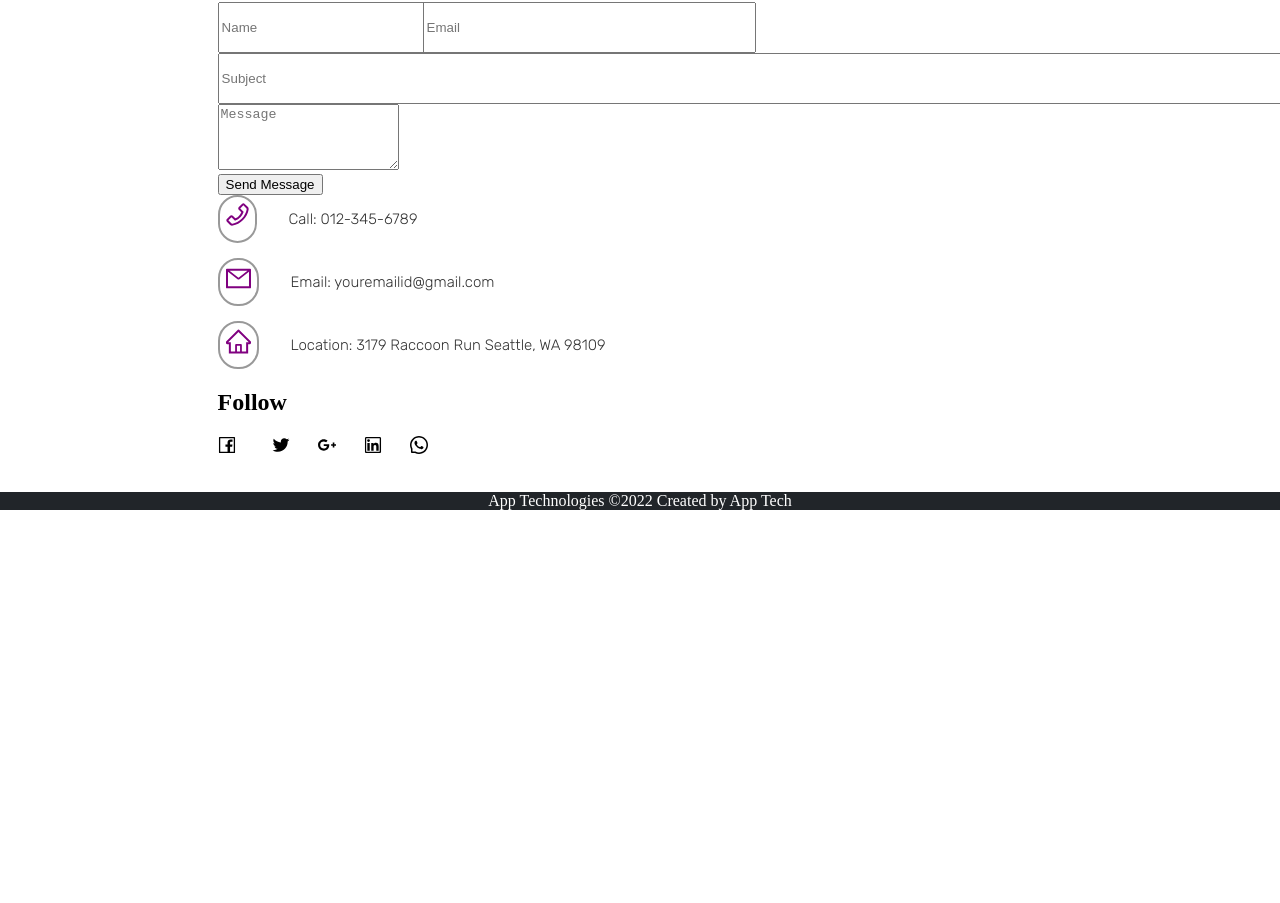
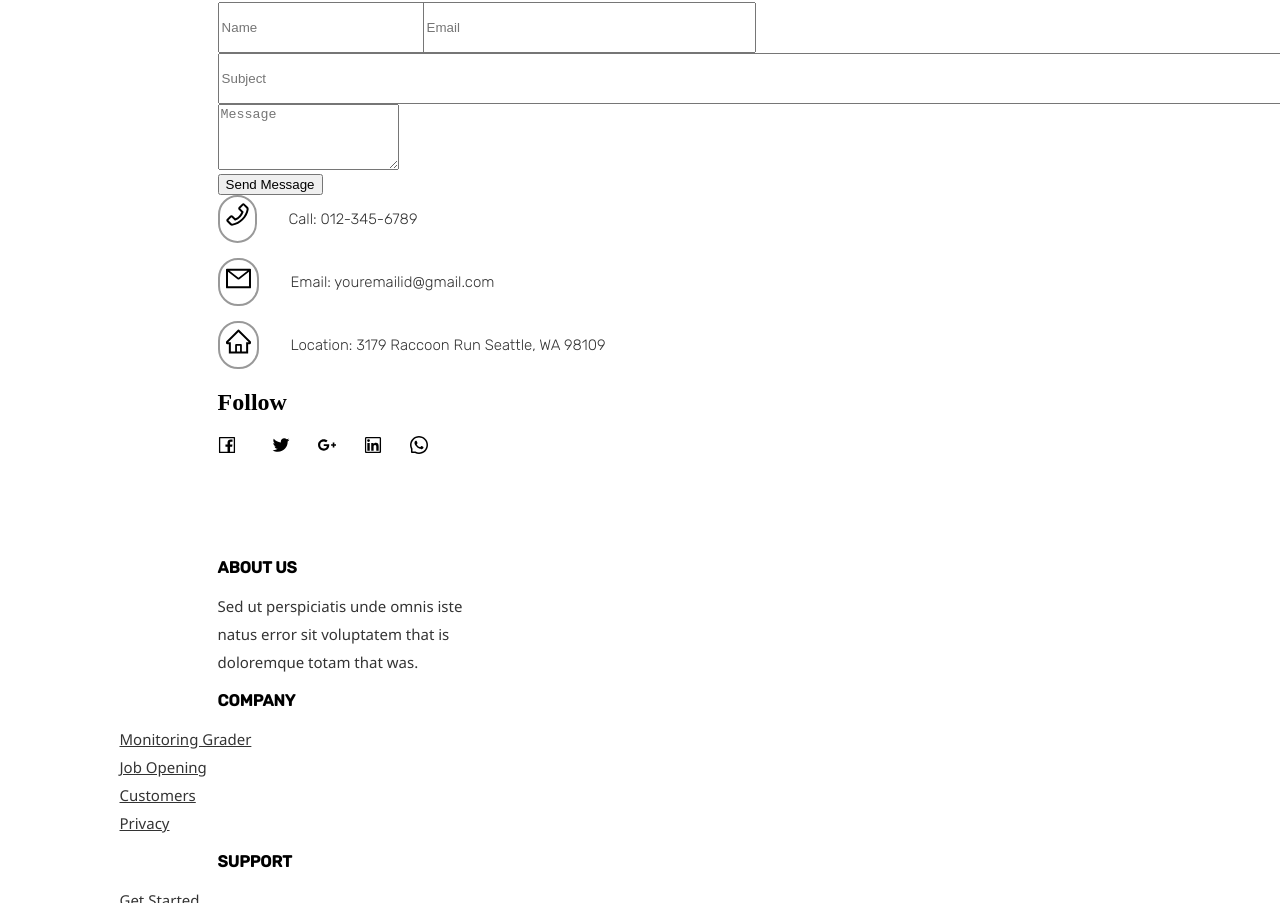
Before and after one commit to Sarin-Bhattarai/Landing-Page, a React (Create React App) app: page / in a window 1280 px wide. Shown: the part 11097-12000 px from the top of the page. Before the commit the page ends 11607 px from the top, so only its background shows below. Built offline with nearby package versions, Linux system fonts and the light colour scheme; the HTML template or start-up script is replaced by a standard one.

Commit message:
feat(design done)

```diff
--- a/src/pages/Contact.jsx
+++ b/src/pages/Contact.jsx
@@ -39,6 +39,7 @@ const Contact = () => {
                 ]}
               >
                 <Input
+                  className="input-contact"
                   placeholder="Name"
                   style={{
                     width: "130%",
@@ -58,6 +59,7 @@ const Contact = () => {
                 ]}
               >
                 <Input
+                  className="input-contact"
                   placeholder="Email"
                   style={{
                     width: "130%",
@@ -103,7 +105,7 @@ const Contact = () => {
                 border: "2px solid #999999",
                 borderRadius: 20,
                 padding: "5px 5px",
-                color: "purple",
+                color: "black",
               }}
             />
             <p className="p-p-p">Call: 012-345-6789</p>
@@ -115,7 +117,7 @@ const Contact = () => {
                 border: "2px solid #999999",
                 borderRadius: 20,
                 padding: "6px 6px",
-                color: "purple",
+                color: "black",
               }}
             />
 
@@ -128,7 +130,7 @@ const Contact = () => {
                 border: "2px solid #999999",
                 borderRadius: 20,
                 padding: "6px 6px",
-                color: "purple",
+                color: "black",
               }}
             />
 
@@ -180,6 +182,65 @@ const Contact = () => {
           </div>
         </Col>
       </Row>
+
+      <Row className="contact-row-second">
+        <Col className="res-col-2" span={6}>
+          <h2 className="footer-header-row">ABOUT US</h2>
+          <p className="f-h-r-desc">
+            Sed ut perspiciatis unde omnis iste
+            <br /> natus error sit voluptatem that is
+            <br /> doloremque totam that was.
+          </p>
+        </Col>
+        <Col className="res-col-2" span={6}>
+          <h2 className="footer-header-row">COMPANY</h2>
+          <ul className="ul-contact">
+            <li>
+              <a href="/#"> Monitoring Grader</a>
+            </li>
+            <li>
+              <a href="/#"> Job Opening</a>
+            </li>
+            <li>
+              <a href="/#"> Customers</a>
+            </li>
+            <li>
+              <a href="/#"> Privacy</a>
+            </li>
+          </ul>
+        </Col>
+        <Col className="res-col-2" span={6}>
+          <h2 className="footer-header-row">SUPPORT</h2>
+          <ul className="ul-contact">
+            <li>
+              <a href="/#"> Get Started </a>
+            </li>
+            <li>
+              <a href="/#"> Blog </a>
+            </li>
+            <li>
+              <a href="/#"> Knowledge Base</a>
+            </li>
+          </ul>
+        </Col>
+        <Col className="res-col-2" span={6}>
+          <h2 className="footer-header-row">LEGAL</h2>
+          <ul className="ul-contact">
+            <li>
+              <a href="/#"> Terms & Conditions</a>
+            </li>
+            <li>
+              <a href="/#"> Privacy Policy </a>
+            </li>
+            <li>
+              <a href="/#"> Customers</a>
+            </li>
+            <li>
+              <a href="/#"> Pricing</a>
+            </li>
+          </ul>
+        </Col>
+      </Row>
     </>
   );
 };
--- a/src/utils/css/contact.css
+++ b/src/utils/css/contact.css
@@ -49,19 +49,73 @@
     margin: -6px;
 }
 
+.contact-row-second {
+    margin-left: 17%;
+    margin-top: 8%;
+}
+
+.footer-header-row{
+    font-family: 'Rubik', sans-serif;
+    font-size: 16px;
+}
+
+.f-h-r-desc{
+    font-family:'Segoe UI', Tahoma, Geneva, Verdana, sans-serif;
+    font-weight: 400;
+    font-size: 15px;
+    opacity: 0.8;
+    line-height: 28px;
+}
+
+.ul-contact{
+    font-family: 'Segoe UI', Tahoma, Geneva, Verdana, sans-serif;
+    font-weight: 400;
+    font-size: 15px;
+    list-style-type: none;
+    margin-left: -13%;
+    opacity: 0.8;
+    line-height: 28px;
+}
+
+li a{
+    color: black ;
+}
+
+li a:hover {
+    color: #FF8700;
+    text-decoration: underline;
+}
+
+
 @media screen and (max-width: 1130px) {
     .contact-row {
         display: block !important;
+    }
+    .contact-form{
+        display: block !important;
+    }
+
+    .input-contact{
+        width: 100% !important;
     }
 
     .span-right-1 {
         margin-top: 20%;
         margin-left: 20%;
     }
+
     .span-right-2 {
         margin-top: 10%;
         margin-left: 20%;
 }
+}
+
+@media screen and (max-width: 928px) {
+
+    .contact-first-contact{
+        display: block !important;
+    }
+
 }
 
 @media screen and (max-width: 585px) {
@@ -76,3 +130,41 @@
         margin-left: 1%;
     }
 }
+
+@media screen and (max-width: 1000px) {
+
+    .contact-row-second{
+        display: block !important;
+    }
+
+    .res-col-2{
+        margin-left: 30%;
+        margin-top: 5%;
+    }
+
+    .f-h-r-desc{
+        white-space: nowrap;
+        margin-left: -29%;
+    }
+
+    .ul-contact{
+        margin-left: -22%;
+    }
+}
+
+@media screen and (max-width: 475px) {
+
+    .res-col-2 {
+        margin-left: 10%;
+        margin-top: 5%;
+    }
+
+    .f-h-r-desc {
+        white-space: nowrap;
+        margin-left: -29%;
+    }
+
+    .ul-contact {
+        margin-left: -39%;
+    }
+}
```
Lines whose indentation alone changed are shown as unchanged.
